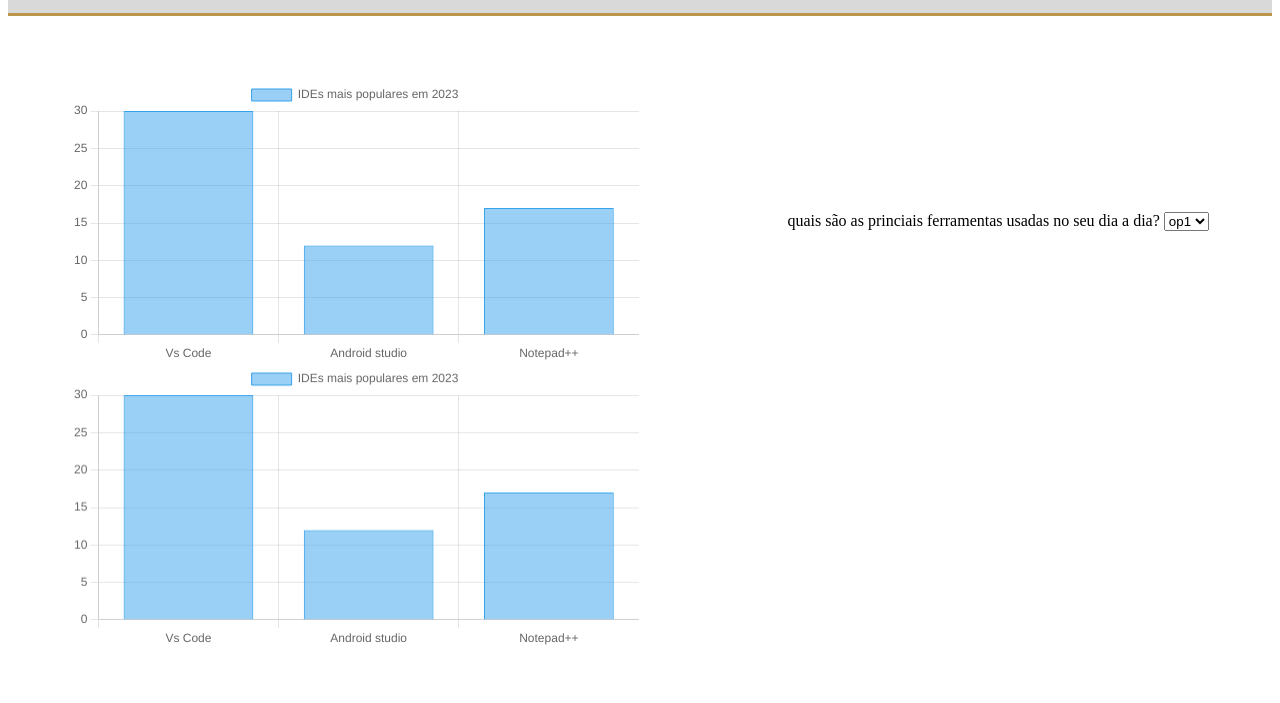
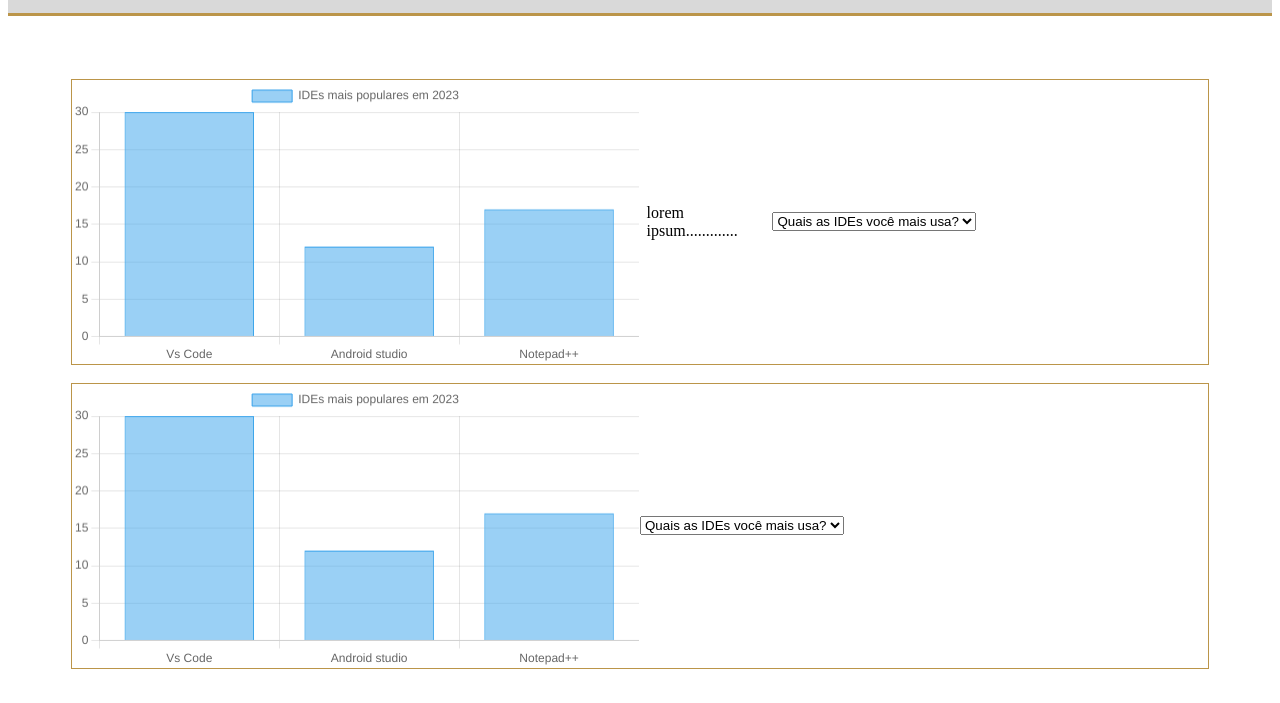
Before and after one commit to lUIZ-PAULO-FRUTUOSO/EducatioNow_main, a website: page site/projeto.html in a window 1280 px wide. Shown: the part 95-798 px from the top of the page. Drawn offline with nearby package versions, Linux system fonts and the light colour scheme.

Commit message:
mudança de escopo - retirada da opção de mudança de áreas

```diff
--- /dev/null
+++ b/site/projeto.css
@@ -0,0 +1,18 @@
+.grafico{
+    width: 50%;
+}
+.divGrafico{
+flex-direction: row;
+display: flex;
+align-items: center;
+border: 1.5px solid #BB9549;
+
+}
+.labelChart{
+    display: flex;
+    flex-direction: column;
+    align-items: flex-start;
+    font-family:'Times New Roman', Times, serif;
+    font-size: medium;
+
+}
--- a/site/projeto.html
+++ b/site/projeto.html
@@ -5,6 +5,8 @@
     <meta http-equiv="X-UA-Compatible" content="IE=edge">
     <meta name="viewport" content="width=device-width, initial-scale=1.0">
     <link rel="stylesheet" href="style.css">
+    <link rel="stylesheet" href="projeto.css">
+
     <title>educatioNow.projeto</title>
     <script src="https://cdn.jsdelivr.net/npm/chart.js"></script>
 </head>
@@ -29,24 +31,37 @@
                 <canvas id="grafico_barras"></canvas>
             </div>
 
-            <div >
-                quais são as princiais ferramentas usadas no seu dia a dia?
-                <select name="" id="">
-                    <option disabled value="">op1</option>
-                    <option  value="">op1</option>
-                    <option  value="">op2</option>
-                </select>
-            </div>
+           <div class="labelChart">
+                <p>lorem ipsum.............</p>
+           </div>
+
+           <form action="">
+            <select name="IDEs" id="">
+                <option value="" disabled selected>Quais as IDEs você mais usa? </option>
+                <option onclick="inserirDado()" value="">Vs Code</option>
+                <option value="">JetBrains</option>
+                <option value="">Android studio</option>
+            </select>
+
+           </form>
 
         </div>
-
+<br>
         <div class="divGrafico">
             <div class="grafico">
                 <canvas id="grafico_barras2"></canvas>
             </div>
 
+            <form action="">
+                <select name="IDEs" id="">
+                    <option value="" disabled selected>Quais as IDEs você mais usa? </option>
+                    <option value="">Vs Code</option>
+                    <option value="">JetBrains</option>
+                    <option value="">Android studio</option>
+                </select>
+               </form>
+
         </div>
-
       </div>
 
 </body>
--- a/site/style.css
+++ b/site/style.css
@@ -87,16 +87,7 @@
         background-color: #D9D9D9;
 
     }
-    .grafico{
-        width: 50%;
-    }
-    .divGrafico{
-flex-direction: row;
-display: flex;
-align-items: center;
-justify-content: space-between;
 
-    }
 
 /* form login
 */
```
Also changed, not shown: site/artigos.html (+0 -9 lines).
